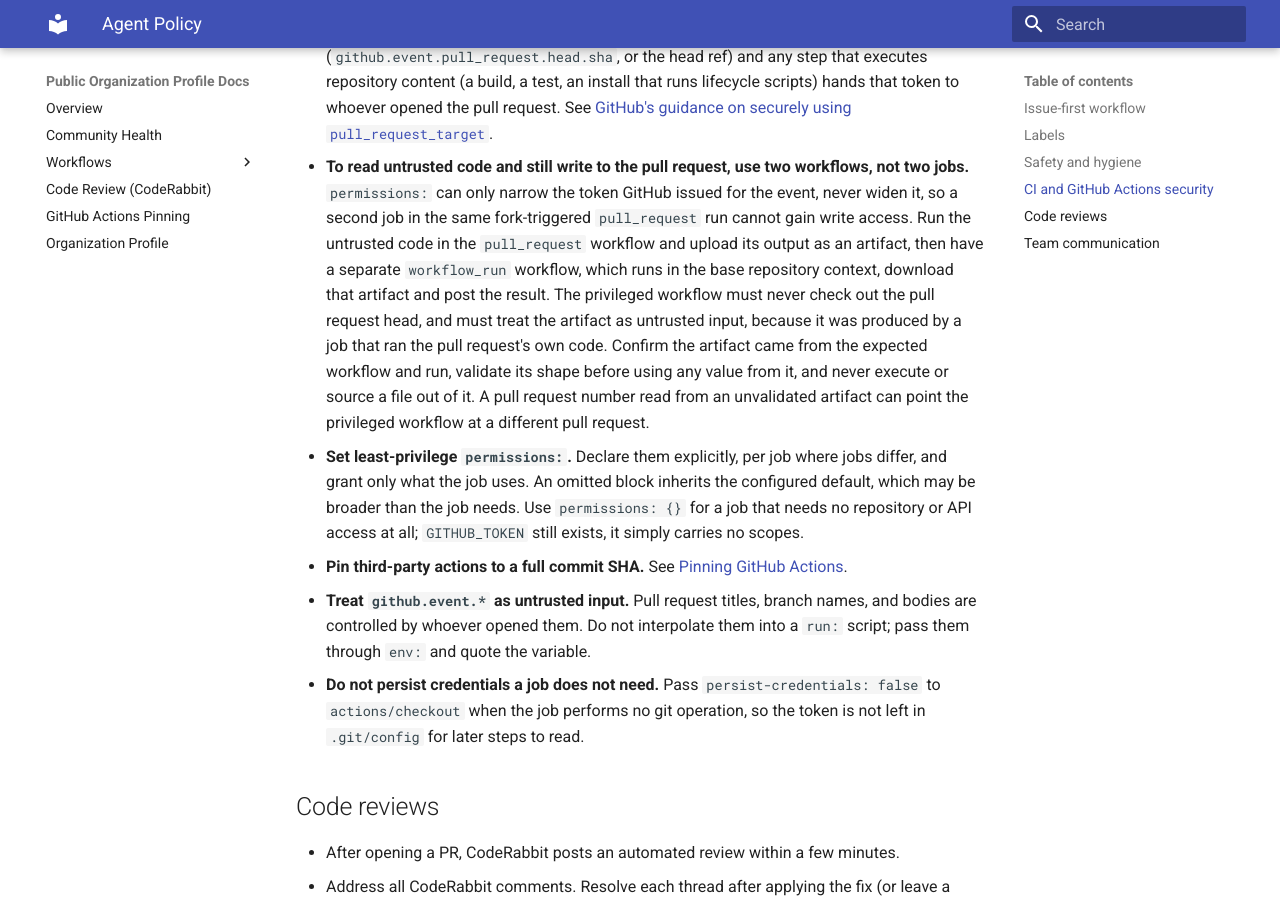
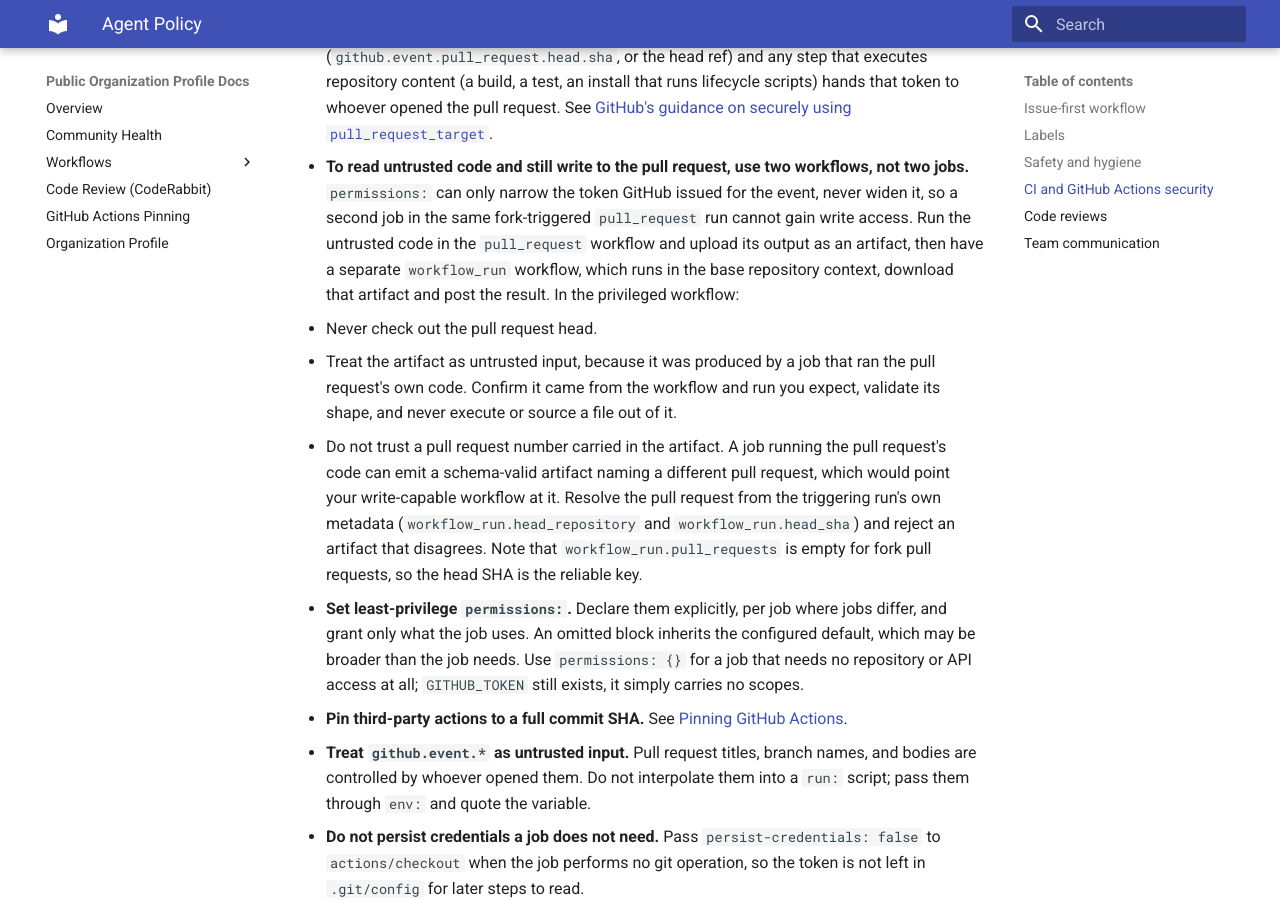
Before and after one commit to geolonia/.github, an MkDocs documentation site: the page built from docs/agent-policy.md, in a window 1280 px wide and 900 px high, scrolled down 1440 px. Built offline with MkDocs 1.6.1 and Material for MkDocs 9.7.7, drawn with Linux system fonts in a browser that asks for light colours.

Commit message:
docs(agent-policy): resolve the PR from workflow_run metadata, not the artifact
The previous revision warned that a PR number from the artifact can point the
privileged workflow at the wrong PR, but did not say how to get the right one.
Schema validation alone does not help: a job running the PR's code can emit a
schema-valid artifact naming a different PR.

Says to resolve the PR from workflow_run.head_repository and
workflow_run.head_sha and reject a disagreeing artifact, and notes that
workflow_run.pull_requests is empty for fork PRs, which is why the head SHA is
the key people need.

Restructured the bullet into three numbered constraints; it had grown too long
to read as prose, and this is the one genuinely dangerous pattern in the
section.

Raised by CodeRabbit.

```diff
--- a/docs/agent-policy.md
+++ b/docs/agent-policy.md
@@ -65,13 +65,20 @@ that breaks them will usually fail the check before a human looks at it.
   fork-triggered `pull_request` run cannot gain write access. Run the untrusted
   code in the `pull_request` workflow and upload its output as an artifact, then
   have a separate `workflow_run` workflow, which runs in the base repository
-  context, download that artifact and post the result. The privileged workflow
-  must never check out the pull request head, and must treat the artifact as
-  untrusted input, because it was produced by a job that ran the pull request's
-  own code. Confirm the artifact came from the expected workflow and run,
-  validate its shape before using any value from it, and never execute or
-  source a file out of it. A pull request number read from an unvalidated
-  artifact can point the privileged workflow at a different pull request.
+  context, download that artifact and post the result. In the privileged
+  workflow:
+  1. Never check out the pull request head.
+  2. Treat the artifact as untrusted input, because it was produced by a job
+     that ran the pull request's own code. Confirm it came from the workflow and
+     run you expect, validate its shape, and never execute or source a file out
+     of it.
+  3. Do not trust a pull request number carried in the artifact. A job running
+     the pull request's code can emit a schema-valid artifact naming a different
+     pull request, which would point your write-capable workflow at it. Resolve
+     the pull request from the triggering run's own metadata
+     (`workflow_run.head_repository` and `workflow_run.head_sha`) and reject an
+     artifact that disagrees. Note that `workflow_run.pull_requests` is empty
+     for fork pull requests, so the head SHA is the reliable key.
 - **Set least-privilege `permissions:`.** Declare them explicitly, per job where
   jobs differ, and grant only what the job uses. An omitted block inherits the
   configured default, which may be broader than the job needs. Use
```
